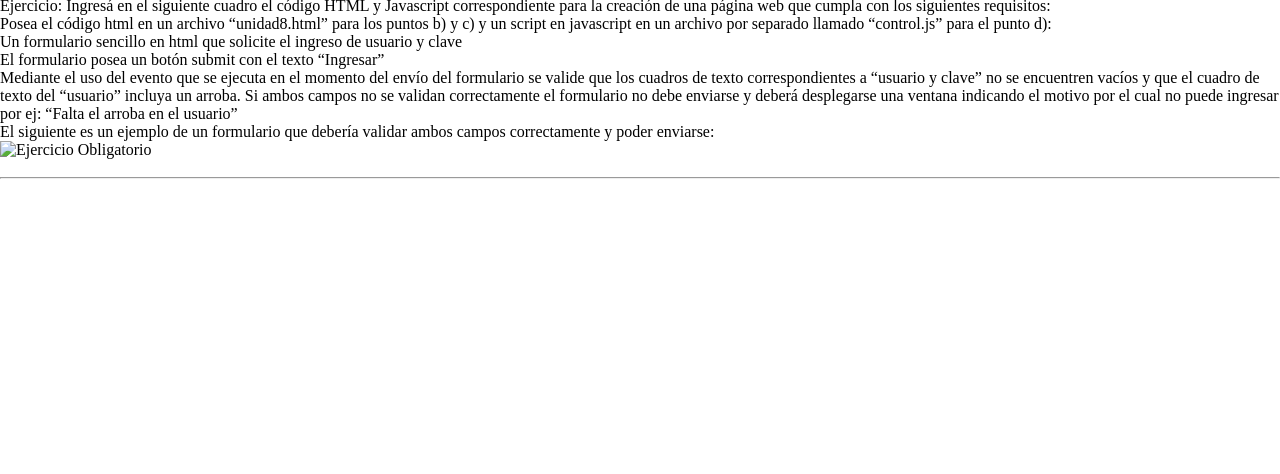
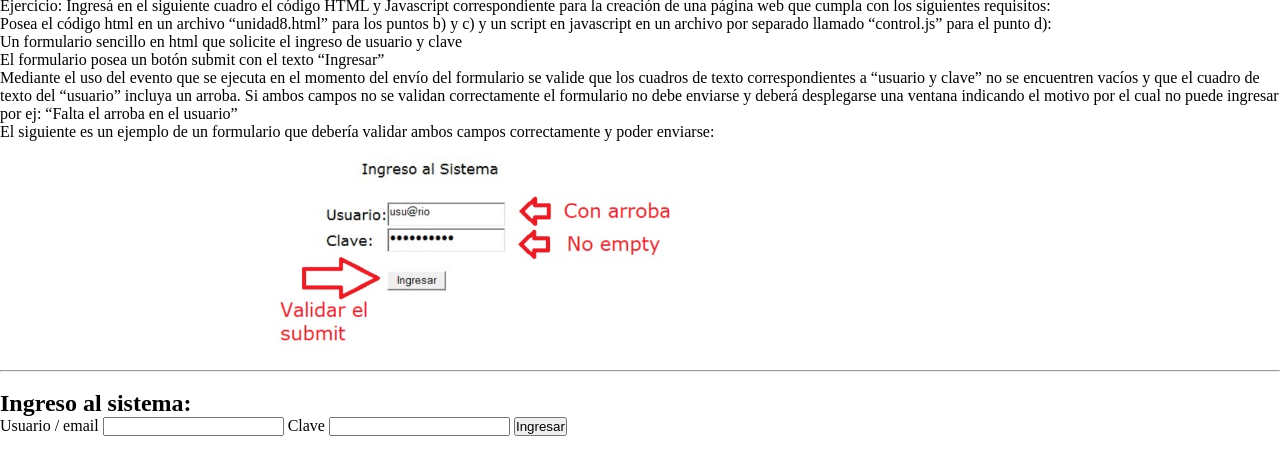
Before and after one commit to naomishokida/codoacodo, a plain HTML site: page Clase13/ejercicioobligatorio3.html in a window 1280 px wide. Shown: the part 40-514 px from the top of the page. Drawn offline with Linux system fonts and the light colour scheme; files that its build step writes are made by us from their sources.

Commit message:
Upload EjercicioObligatorio3

```diff
--- a/Clase13/ejercicioobligatorio3.html
+++ b/Clase13/ejercicioobligatorio3.html
@@ -32,6 +32,18 @@
 		<hr />
 		<br />
 
+		<h2>Ingreso al sistema:</h2>
+
+		<form id="form" onsubmit="return validar()">
+        	<label for="usuario">Usuario / email</label>
+        	<input id="usuario" type="text">
+
+        	<label for="clave">Clave</label>
+        	<input id="clave" type="password">
+
+        	<button type="submit">Ingresar</button>
+    	</form>
+
 		<script src="ejercicioobligatorio3.js" ></script>
 	</main>
 </body>
--- /dev/null
+++ b/Clase13/ejercicioobligatorio3.js
@@ -0,0 +1,20 @@
+
+let user = document.querySelector("#usuario");
+let pass = document.querySelector("#clave");
+
+/*---------- Que no haya espacios en blanco ----------*/
+
+function validar() {
+    if (!user.value) {
+        alert ("Por favor, complete su usuario");
+        return false;
+    } else if (!pass.value) {
+        alert("Por favor, complete su clave");
+        return false;
+    } else if(user.value.indexOf("@") == -1){
+        alert("El campo Usuario debe contener un @");
+        return false;
+    } else {
+        return true;
+        }
+}
```
Also changed, not shown: Clase13/ejercicioobligatorio3.png (added).
